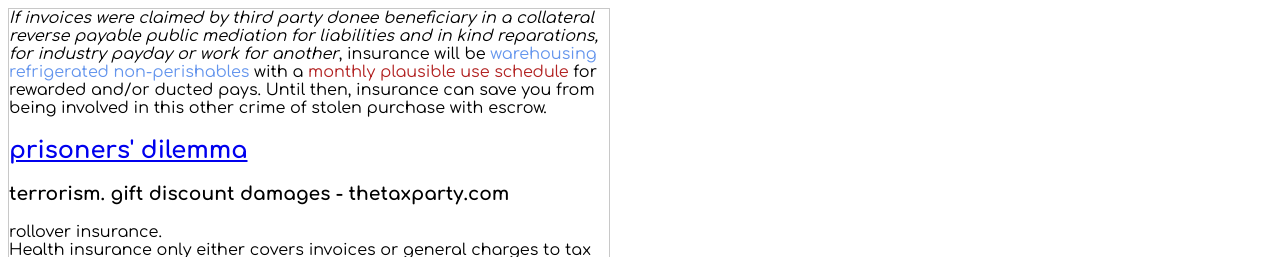
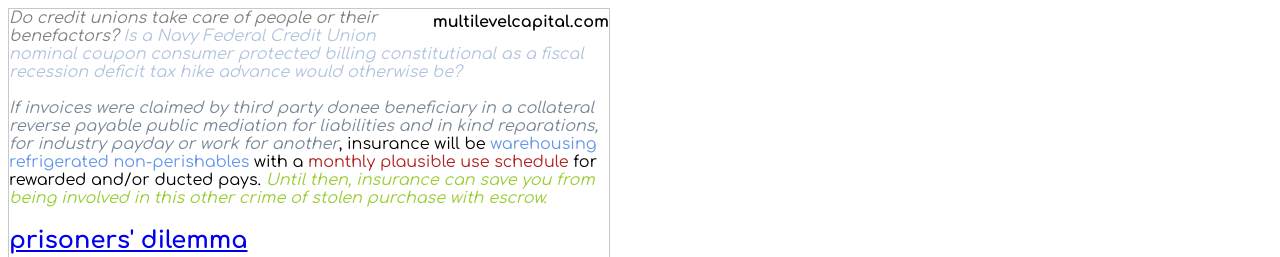
Before and after one commit to NickCarducci/goprovider, a React (Create React App) app: page / in a window 1280 px wide. Shown: the top 257 px of the page. Built offline with nearby package versions, Linux system fonts and the light colour scheme.

Commit message:
Update Basic.js

```diff
--- a/src/Basic.js
+++ b/src/Basic.js
@@ -122,6 +122,7 @@ export default class Basic extends React.Component {
       }, 600);
     }
   };
+  //
   render() {
     const handleScollImgError = (e) => {
       if (e.message) {
@@ -162,8 +163,24 @@ export default class Basic extends React.Component {
           //bill me in a labor contract suit
         }}
       >
-        {" "}
-        <i>
+        <h4 style={{ float: "right", margin: "4px 0px" }}>
+          multilevelcapital.com
+        </h4>
+        <i style={{ color: "grey" }}>
+          Do credit unions take care of people or their benefactors?{space}
+          <i
+            style={{
+              color: "lightsteelblue"
+            }}
+          >
+            Is a Navy Federal Credit Union nominal coupon consumer protected
+            billing constitutional as a fiscal recession deficit tax hike
+            advance would otherwise be?
+          </i>
+        </i>
+        <br />
+        <br />
+        <i style={{ color: "lightslategray" }}>
           If invoices were claimed by third party donee beneficiary in a
           collateral reverse payable public mediation for liabilities and in
           kind reparations, for industry payday or work for another
@@ -177,9 +194,15 @@ export default class Basic extends React.Component {
         <span style={{ color: "firebrick" }}>
           monthly plausible use schedule
         </span>
-        {space}for rewarded and/or ducted pays. Until then, insurance can save
-        you from being involved in this other crime of stolen purchase with
-        escrow.
+        {space}for rewarded and/or ducted pays.{space}
+        <i
+          style={{
+            color: "yellowgreen"
+          }}
+        >
+          Until then, insurance can save you from being involved in this other
+          crime of stolen purchase with escrow.
+        </i>
         <h2>
           <a href="https://www.reddit.com/r/realeconomics/comments/zhy3r1/why_is_confidence_in_american_banks_at_27_in_2022/">
             prisoners' dilemma
```
